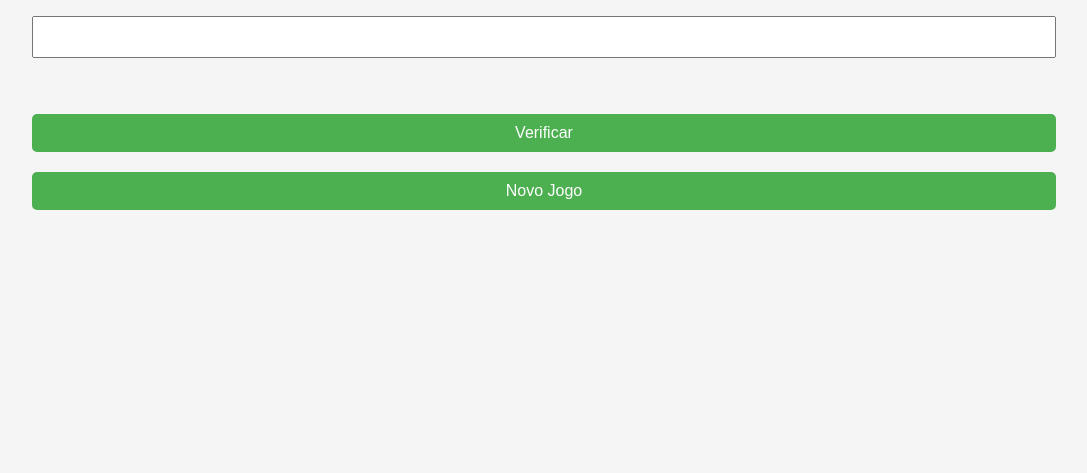
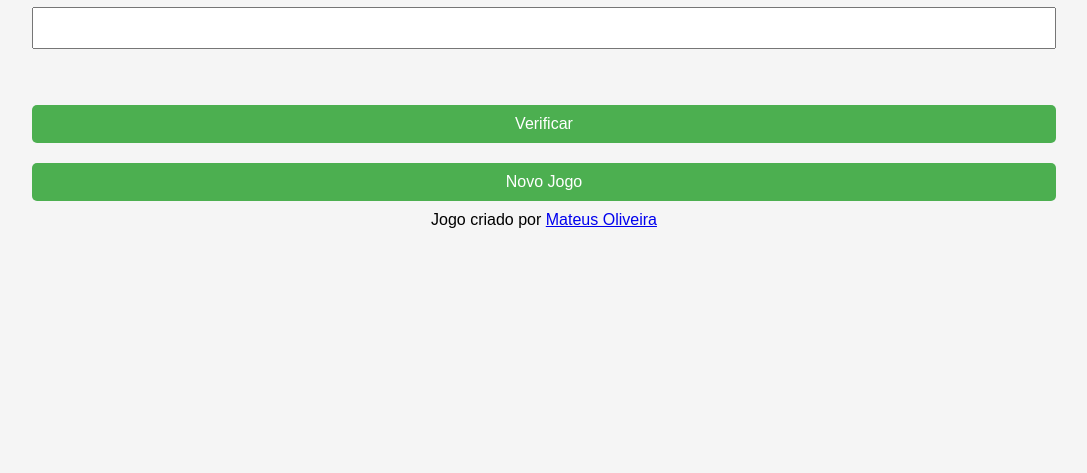
Before and after one commit to MateusOliveira991/Jogo-Acerte-o-Numero-JS, a plain HTML site: page index.html in a window 1280 px wide. Shown: the part 327-800 px from the top of the page, without its empty margins (96-1183 px from the left). Drawn offline with Linux system fonts and the light colour scheme.

Commit message:
Finalizado para teste

```diff
--- a/index.html
+++ b/index.html
@@ -17,6 +17,11 @@
   <button onclick="conferir()" >Verificar</button>
 
   <button onclick="novoJogo()" > Novo Jogo </button>
+
+  <footer>
+    Jogo criado por <a href="https://github.com/MateusOliveira991">Mateus Oliveira</a>
+  </footer>
+
   <script src="script.js"></script>
 </body>
 
```
